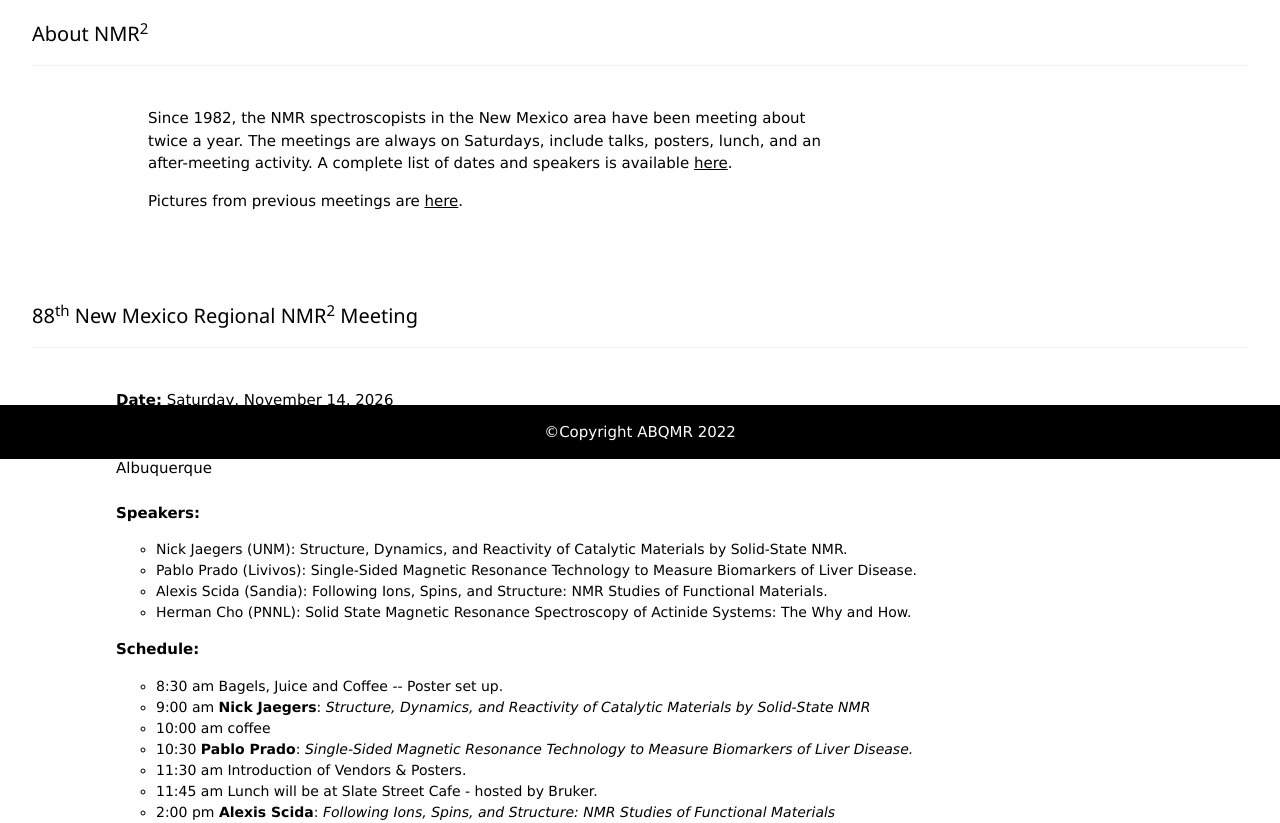
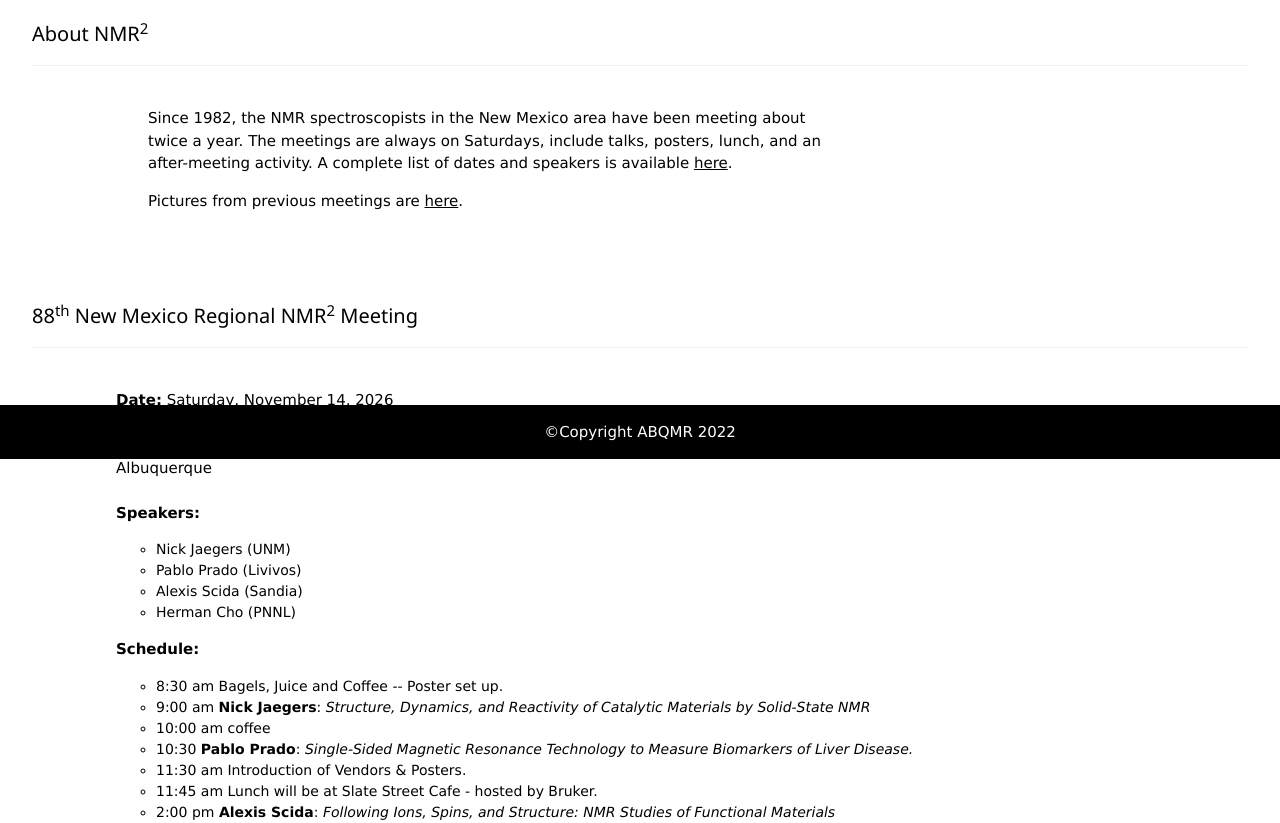
Before and after one commit to ABQMR/ABQMR.github.io, a plain HTML site: page abqmr-nmr2.html in a window 1280 px wide. Shown: the part 341-1164 px from the top of the page. Drawn offline with Linux system fonts and the light colour scheme.

Commit message:
Removed the redundant titles from the speakers list for 88 NMR^2

```diff
--- a/abqmr-nmr2.html
+++ b/abqmr-nmr2.html
@@ -82,10 +82,10 @@
         <br>
         <b>Speakers: </b>
         <ul class="bullet-posi">
-          <li>Nick Jaegers (UNM): Structure, Dynamics, and Reactivity of Catalytic Materials by Solid-State NMR.</li>
-          <li>Pablo Prado (Livivos): Single-Sided Magnetic Resonance Technology to Measure Biomarkers of Liver Disease.</li>
-          <li>Alexis Scida (Sandia): Following Ions, Spins, and Structure: NMR Studies of Functional Materials.</li>
-          <li>Herman Cho (PNNL): Solid State Magnetic Resonance Spectroscopy of Actinide Systems: The Why and How.</li>
+          <li>Nick Jaegers (UNM)</li>
+          <li>Pablo Prado (Livivos)</li>
+          <li>Alexis Scida (Sandia)</li>
+          <li>Herman Cho (PNNL)</li>
         </ul>
       </p>
       <p>
```
